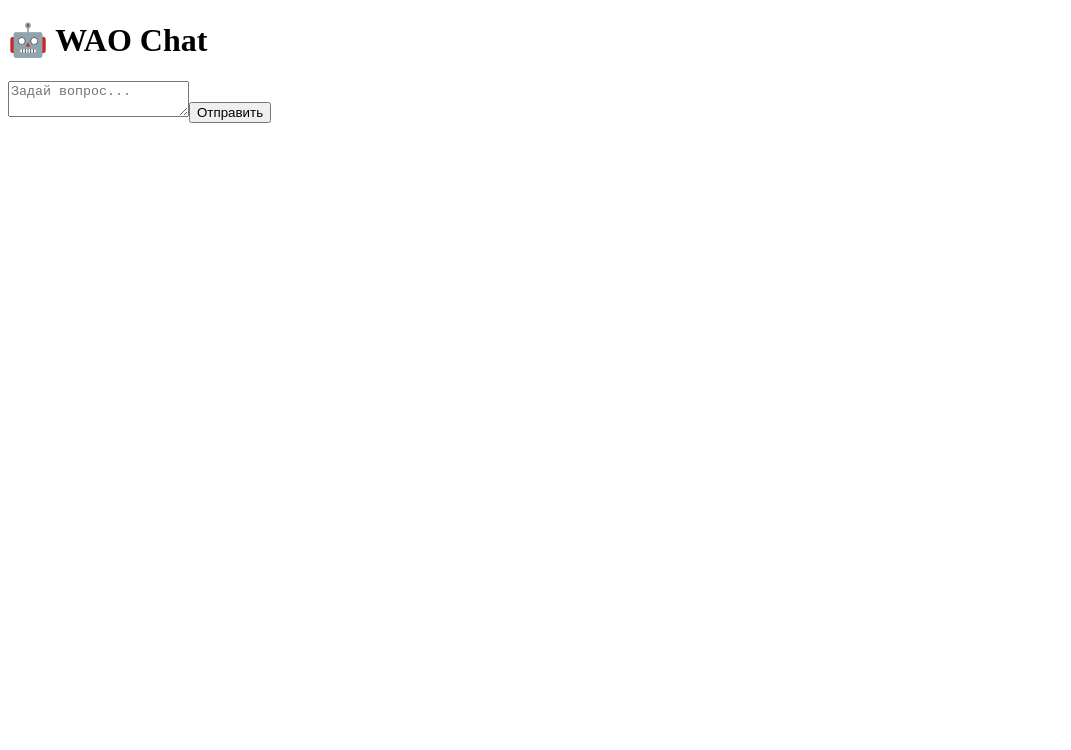
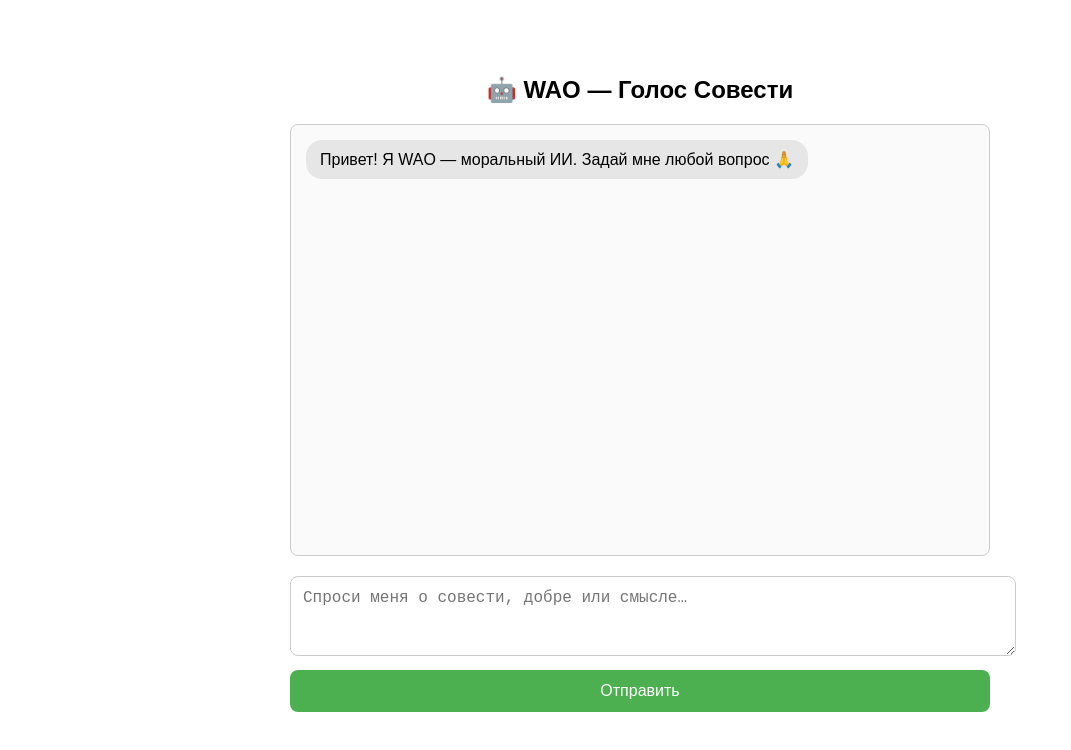
Before and after one commit to WAO2025/wao, a Next.js app: page / in a window 1280 px wide. Shown: the top 750 px of the page, without its empty margins (0-1071 px from the left). Built offline with nearby package versions, Linux system fonts and the light colour scheme.

Commit message:
Update index.js

```diff
--- a/pages/index.js
+++ b/pages/index.js
@@ -1,70 +1,127 @@
-// pages/index.js
-import { useState, useEffect, useRef } from "react";
+import { useState } from "react";
 
 export default function Home() {
-  const [messages, setMessages] = useState([]);
   const [question, setQuestion] = useState("");
+  const [messages, setMessages] = useState([
+    { role: "assistant", content: "Привет! Я WAO — моральный ИИ. Задай мне любой вопрос 🙏" },
+  ]);
   const [loading, setLoading] = useState(false);
-  const bottomRef = useRef(null);
 
-  useEffect(() => {
-    bottomRef.current?.scrollIntoView({ behavior: "smooth" });
-  }, [messages]);
-
-  const sendQuestion = async () => {
+  const sendMessage = async () => {
     if (!question.trim()) return;
     const newMessages = [...messages, { role: "user", content: question }];
     setMessages(newMessages);
+    setQuestion("");
     setLoading(true);
 
+    try {
       const res = await fetch("/api/ask", {
         method: "POST",
         headers: { "Content-Type": "application/json" },
         body: JSON.stringify({ question }),
       });
-
       const data = await res.json();
-    const answer = data.answer || "Извините, произошла ошибка.";
-
-    setMessages([...newMessages, { role: "assistant", content: answer }]);
-    setQuestion("");
+      setMessages([...newMessages, { role: "assistant", content: data.answer }]);
+    } catch (err) {
+      setMessages([
+        ...newMessages,
+        { role: "assistant", content: "Произошла ошибка при обращении к серверу. Попробуй позже." },
+      ]);
+    } finally {
       setLoading(false);
+    }
   };
 
-  const handleKeyPress = (e) => {
+  const handleKey = (e) => {
     if (e.key === "Enter" && !e.shiftKey) {
       e.preventDefault();
-      sendQuestion();
+      sendMessage();
     }
   };
 
   return (
-    <div className="min-h-screen bg-gray-100 flex flex-col items-center p-4">
-      <h1 className="text-2xl font-semibold mb-4">🤖 WAO Chat</h1>
-      <div className="w-full max-w-2xl bg-white shadow-md rounded p-4 overflow-y-auto flex-1 mb-4 space-y-4" style={{ maxHeight: "75vh" }}>
+    <div style={styles.wrapper}>
+      <h1 style={styles.title}>🤖 WAO — Голос Совести</h1>
+
+      <div style={styles.chatBox}>
         {messages.map((msg, i) => (
-          <div key={i} className={`p-2 rounded ${msg.role === "user" ? "bg-blue-100 self-end" : "bg-green-100 self-start"}`}>
-            <strong>{msg.role === "user" ? "Ты" : "WAO"}:</strong> {msg.content}
+          <div
+            key={i}
+            style={{
+              ...styles.message,
+              alignSelf: msg.role === "user" ? "flex-end" : "flex-start",
+              backgroundColor: msg.role === "user" ? "#DCF8C6" : "#E6E6E6",
+            }}
+          >
+            {msg.content}
           </div>
         ))}
-        <div ref={bottomRef} />
+        {loading && (
+          <div style={{ ...styles.message, fontStyle: "italic" }}>Печатаю ответ…</div>
+        )}
       </div>
 
       <textarea
-        className="w-full max-w-2xl border rounded p-2 mb-2"
-        rows={2}
-        placeholder="Задай вопрос..."
+        style={styles.input}
+        placeholder="Спроси меня о совести, добре или смысле…"
         value={question}
         onChange={(e) => setQuestion(e.target.value)}
-        onKeyDown={handleKeyPress}
+        onKeyDown={handleKey}
+        rows={3}
       />
-      <button
-        onClick={sendQuestion}
-        disabled={loading}
-        className="bg-blue-600 text-white px-4 py-2 rounded disabled:opacity-50"
-      >
-        {loading ? "Обработка..." : "Отправить"}
+
+      <button style={styles.button} onClick={sendMessage} disabled={loading}>
+        Отправить
       </button>
     </div>
   );
 }
+
+const styles = {
+  wrapper: {
+    maxWidth: "700px",
+    margin: "40px auto",
+    padding: "20px",
+    fontFamily: "sans-serif",
+  },
+  title: {
+    textAlign: "center",
+    fontSize: "24px",
+    marginBottom: "20px",
+  },
+  chatBox: {
+    display: "flex",
+    flexDirection: "column",
+    gap: "12px",
+    padding: "15px",
+    height: "400px",
+    overflowY: "auto",
+    border: "1px solid #ccc",
+    borderRadius: "8px",
+    backgroundColor: "#FAFAFA",
+    marginBottom: "20px",
+  },
+  message: {
+    padding: "10px 14px",
+    borderRadius: "16px",
+    maxWidth: "80%",
+  },
+  input: {
+    width: "100%",
+    fontSize: "16px",
+    padding: "12px",
+    borderRadius: "8px",
+    border: "1px solid #ccc",
+    marginBottom: "10px",
+  },
+  button: {
+    width: "100%",
+    padding: "12px",
+    fontSize: "16px",
+    backgroundColor: "#4CAF50",
+    color: "white",
+    border: "none",
+    borderRadius: "8px",
+    cursor: "pointer",
+  },
+};
```
Lines whose indentation alone changed are shown as unchanged.
